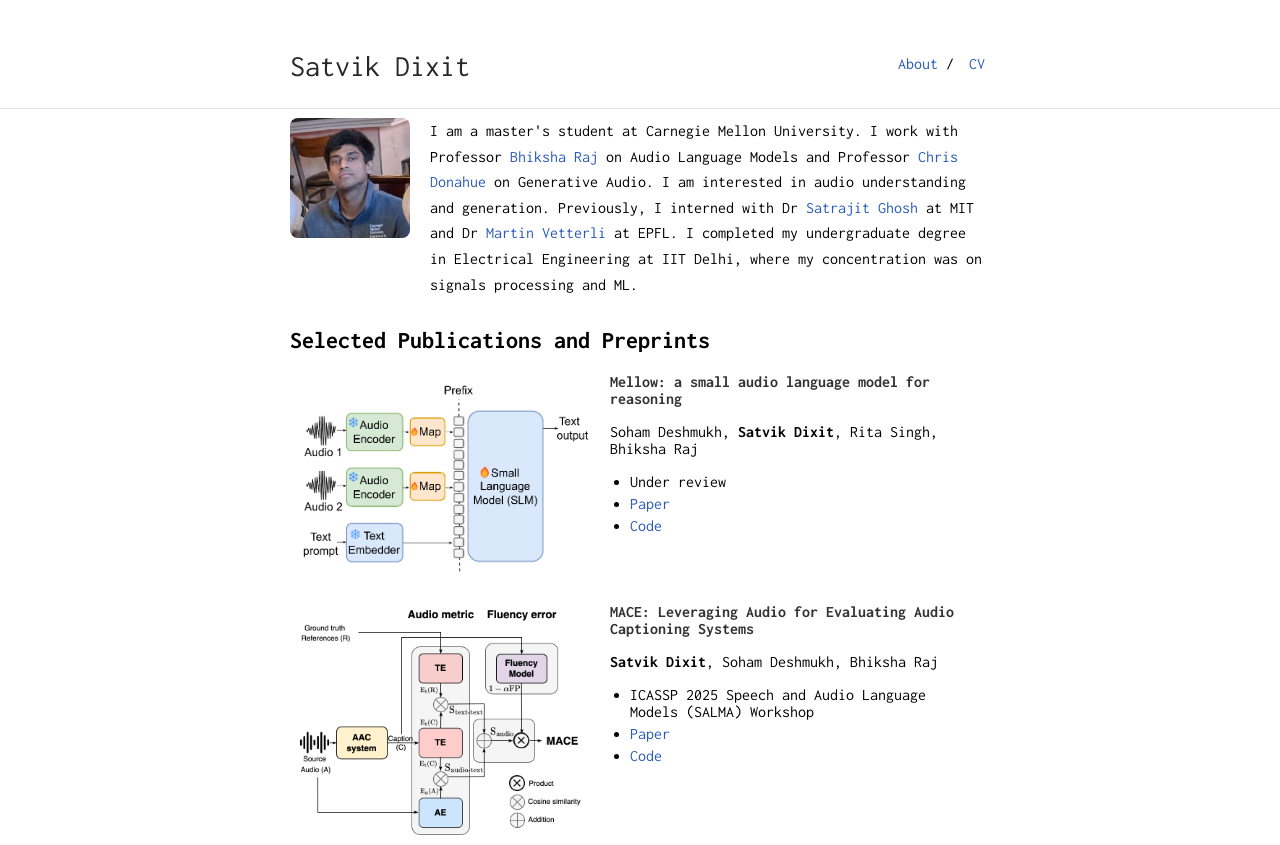
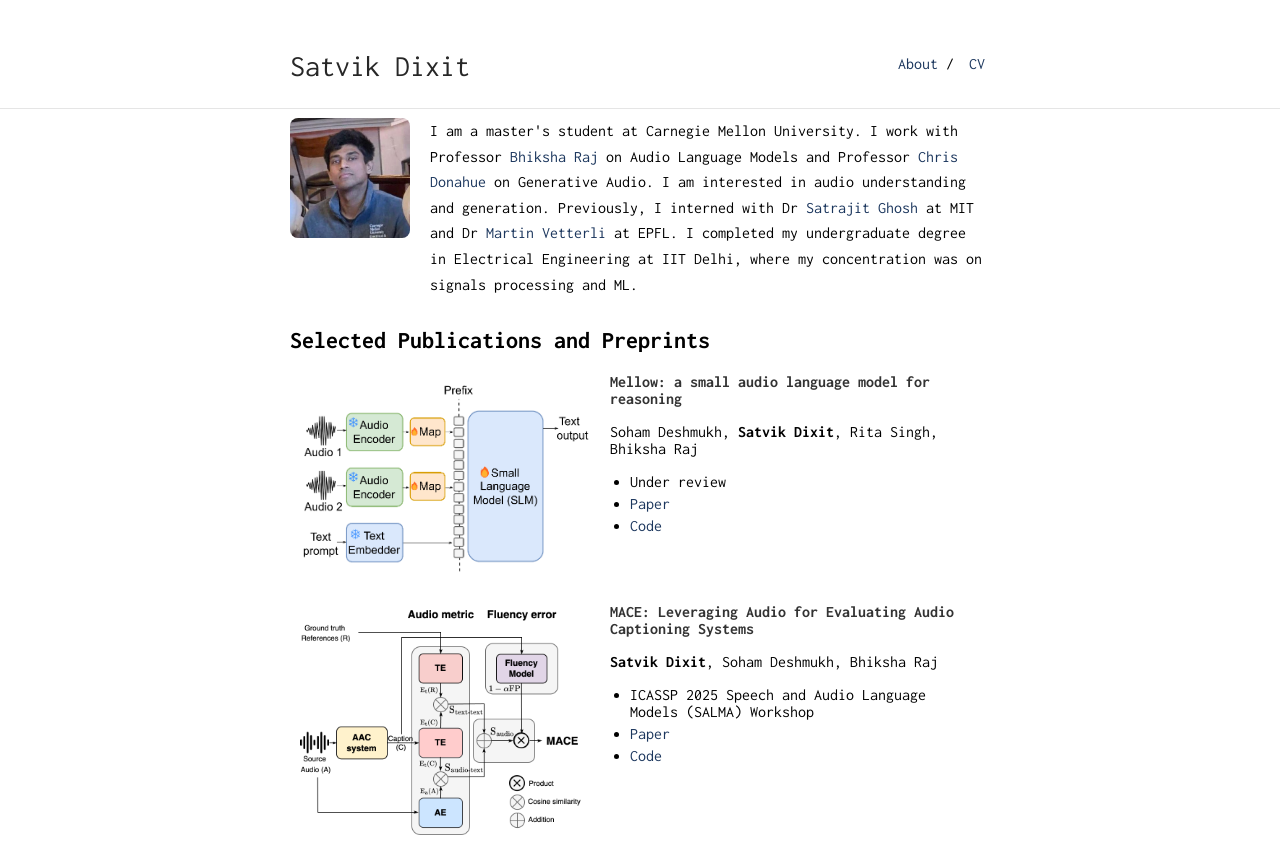
Before and after one commit to satvik-dixit/satvik-dixit.github.io, a Jekyll site: the page built from index.md, in a window 1280 px wide. Shown: the top 845 px of the page. Built offline with Jekyll 4.4.1, drawn with Linux system fonts in a browser that asks for light colours; grey boxes are pictures that could not be loaded.

Commit message:
Update vars.scss

```diff
--- a/_sass/vars.scss
+++ b/_sass/vars.scss
@@ -2,7 +2,7 @@
  * Customization Variables
  */
 
-$accent: #2C5BBA;
+$accent: #1B365D;
 $image-size: 85px;
 
 /*
```
